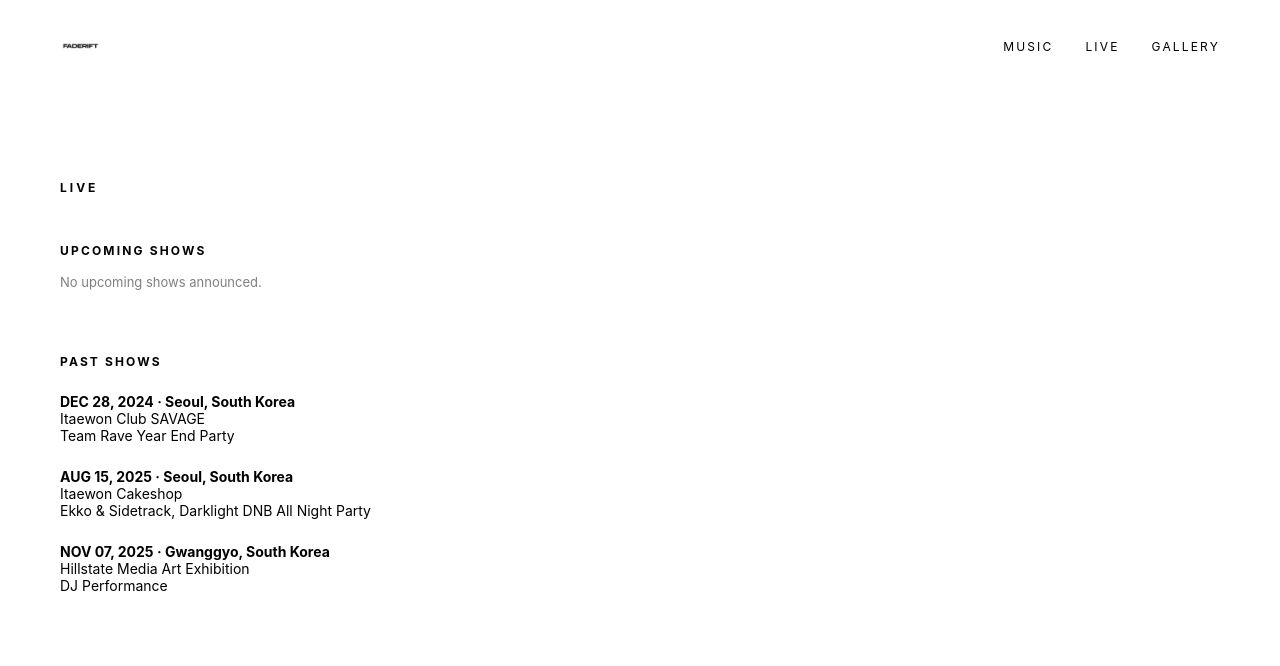
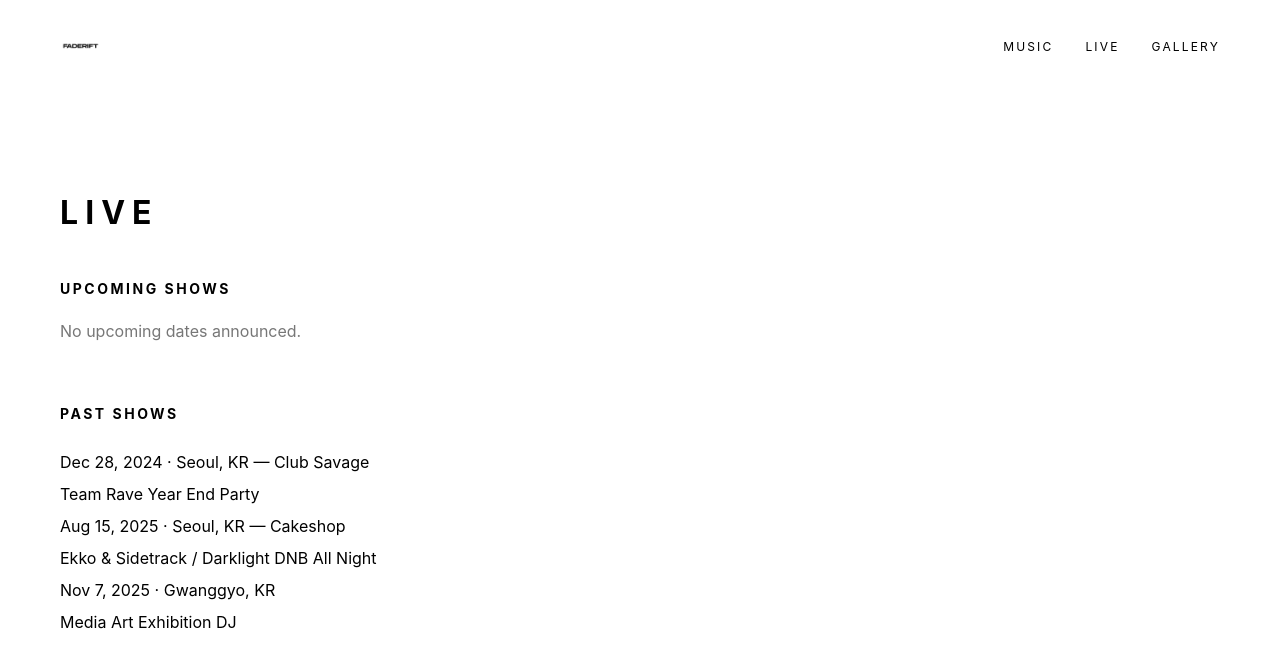
Before and after one commit to FADERIFT-KR/dnb-forum-korea, a Next.js app: page /live in a window 1280 px wide. Shown: the top 666 px of the page. Built offline with nearby package versions, Linux system fonts and the light colour scheme.

Commit message:
Update page.tsx

```diff
--- a/app/live/page.tsx
+++ b/app/live/page.tsx
@@ -1,11 +1,11 @@
 export default function LivePage() {
   return (
-    <main style={{ padding: "80px 60px", maxWidth: 960 }}>
+    <main style={{ padding: "80px 60px", maxWidth: 900 }}>
       <h1
         style={{
-          fontSize: 12,
-          letterSpacing: "0.25em",
-          marginBottom: 48
+          fontSize: 32,
+          letterSpacing: "0.22em",
+          marginBottom: 48,
         }}
       >
         LIVE
@@ -15,16 +15,17 @@ export default function LivePage() {
       <section style={{ marginBottom: 64 }}>
         <h2
           style={{
-            fontSize: 12,
+            fontSize: 14,
             letterSpacing: "0.18em",
-            marginBottom: 16
+            textTransform: "uppercase",
+            marginBottom: 24,
           }}
         >
-          UPCOMING SHOWS
+          Upcoming Shows
         </h2>
 
-        <p style={{ opacity: 0.5, fontSize: 13 }}>
-          No upcoming shows announced.
+        <p style={{ color: "#777" }}>
+          No upcoming dates announced.
         </p>
       </section>
 
@@ -32,39 +33,32 @@ export default function LivePage() {
       <section>
         <h2
           style={{
-            fontSize: 12,
+            fontSize: 14,
             letterSpacing: "0.18em",
-            marginBottom: 24
+            textTransform: "uppercase",
+            marginBottom: 24,
           }}
         >
-          PAST SHOWS
+          Past Shows
         </h2>
 
-        <div style={{ display: "grid", gap: 24, fontSize: 14 }}>
-          <div>
-            <strong>DEC 28, 2024 · Seoul, South Korea</strong>
-            <br />
-            Itaewon Club SAVAGE
+        <ul style={{ listStyle: "none", padding: 0, lineHeight: 2 }}>
+          <li>
+            Dec 28, 2024 · Seoul, KR — Club Savage
             <br />
             Team Rave Year End Party
-          </div>
-
-          <div>
-            <strong>AUG 15, 2025 · Seoul, South Korea</strong>
+          </li>
+          <li>
+            Aug 15, 2025 · Seoul, KR — Cakeshop
             <br />
-            Itaewon Cakeshop
+            Ekko & Sidetrack / Darklight DNB All Night
+          </li>
+          <li>
+            Nov 7, 2025 · Gwanggyo, KR
             <br />
-            Ekko & Sidetrack, Darklight DNB All Night Party
-          </div>
-
-          <div>
-            <strong>NOV 07, 2025 · Gwanggyo, South Korea</strong>
-            <br />
-            Hillstate Media Art Exhibition
-            <br />
-            DJ Performance
-          </div>
-        </div>
+            Media Art Exhibition DJ
+          </li>
+        </ul>
       </section>
     </main>
   )
```
